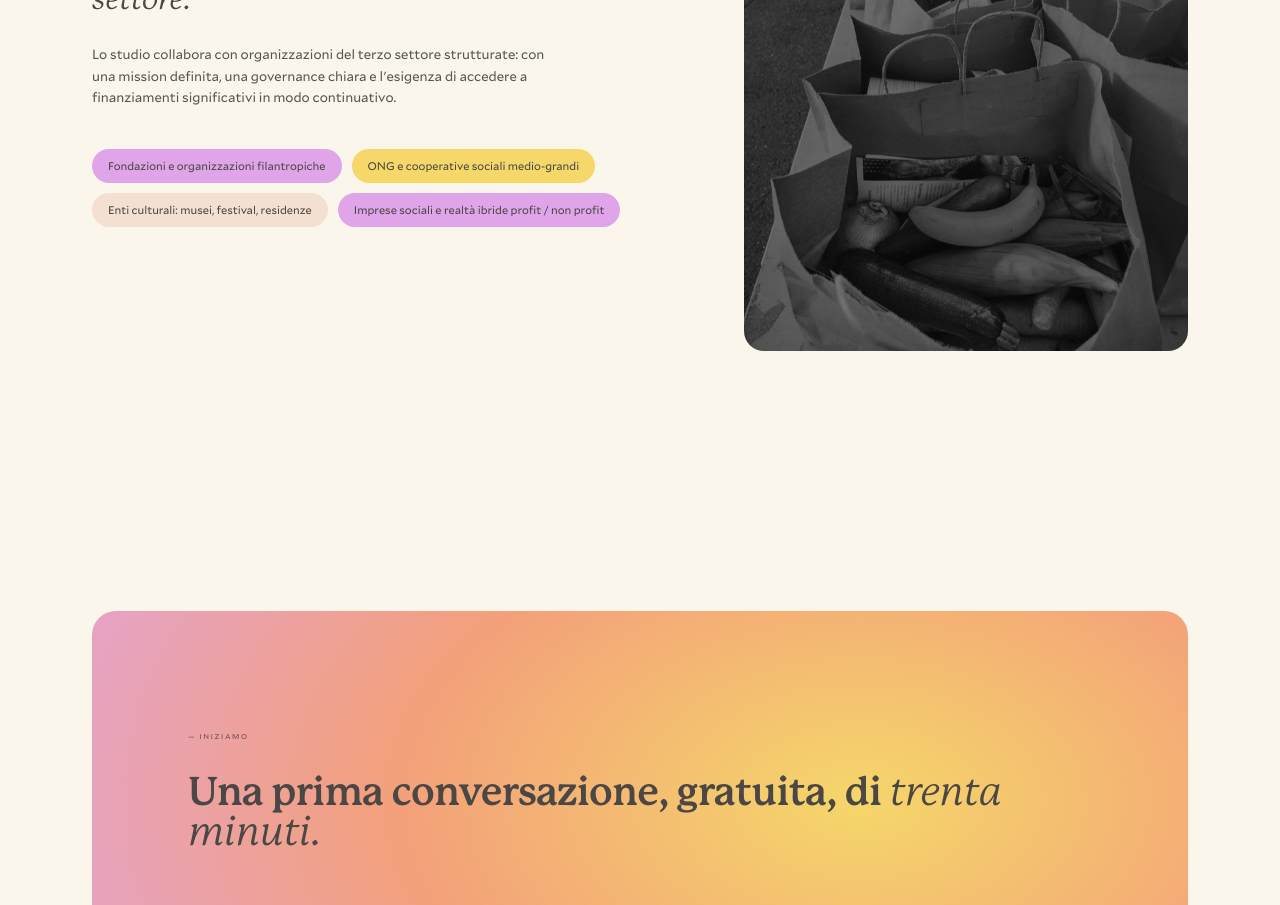
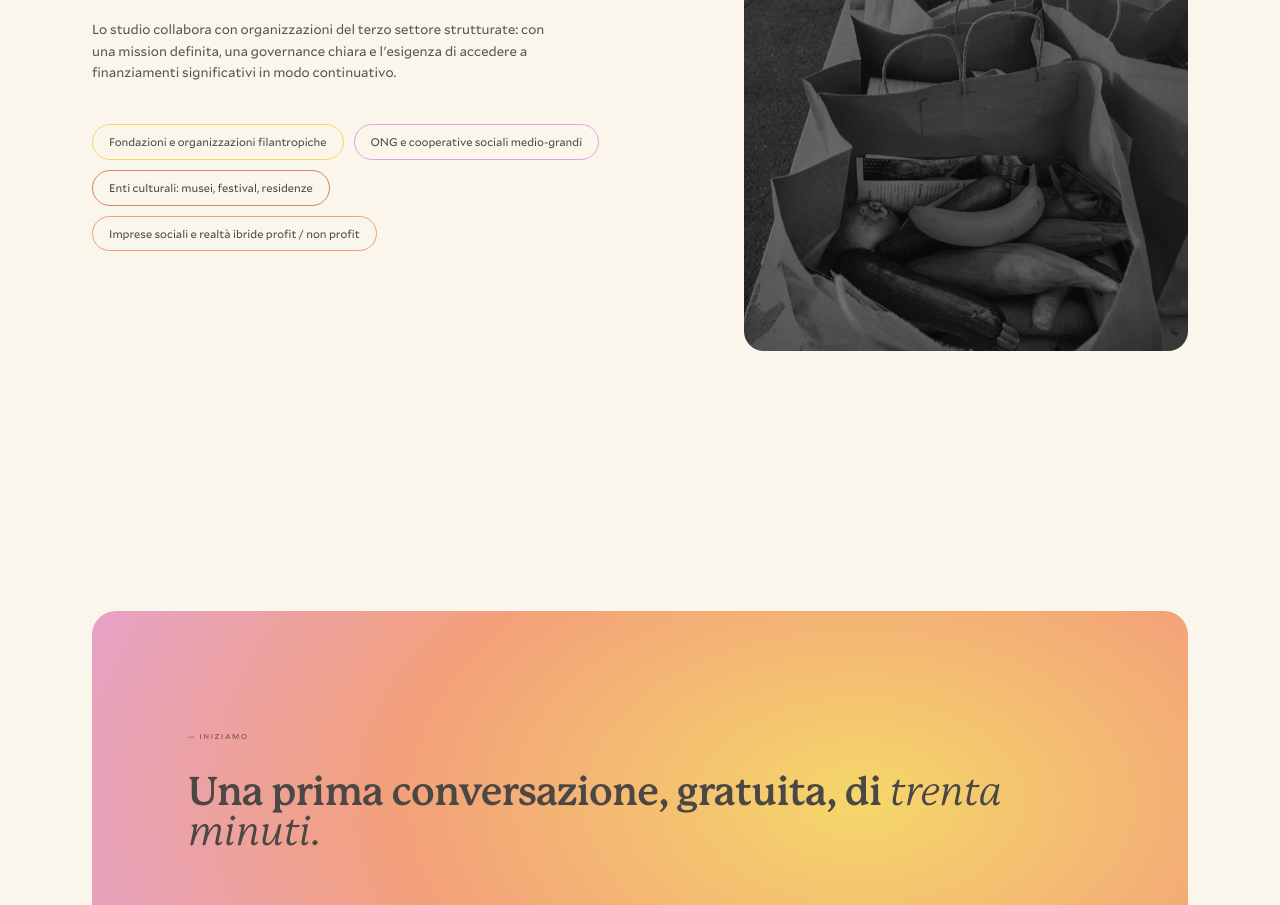
Before and after one commit to Giadasamw/noprofitzone_deploying, a Next.js app: page / in a window 1280 px wide. Shown: the part 5540-6445 px from the top of the page. Built offline with nearby package versions, Linux system fonts and the light colour scheme.

Commit message:
style: update tag pills style in Per chi lavoriamo
Apply transparent backgrounds and solid borders to tag pills.

```diff
--- a/src/components/ForWhom.tsx
+++ b/src/components/ForWhom.tsx
@@ -1,15 +1,9 @@
-const chips: { label: string; variant: "yellow" | "lilac" | "peach" }[] = [
-  { label: "Fondazioni e organizzazioni filantropiche", variant: "lilac" },
-  { label: "ONG e cooperative sociali medio-grandi", variant: "yellow" },
-  { label: "Enti culturali: musei, festival, residenze", variant: "peach" },
-  { label: "Imprese sociali e realtà ibride profit / non profit", variant: "lilac" },
+const chips: { label: string; borderColor: string }[] = [
+  { label: "Fondazioni e organizzazioni filantropiche", borderColor: "#f5d76a" },
+  { label: "ONG e cooperative sociali medio-grandi", borderColor: "#e0a4e8" },
+  { label: "Enti culturali: musei, festival, residenze", borderColor: "#d9825f" },
+  { label: "Imprese sociali e realtà ibride profit / non profit", borderColor: "#f3a07a" },
 ];
-
-const chipBg: Record<string, string> = {
-  yellow: "var(--accent-yellow)",
-  lilac: "var(--accent-lilac)",
-  peach: "var(--paper-2)",
-};
 
 export default function ForWhom() {
   return (
@@ -37,7 +31,8 @@ export default function ForWhom() {
                     padding: "8px 16px",
                     borderRadius: 999,
                     color: "var(--ink)",
-                    background: chipBg[c.variant],
+                    background: "transparent",
+                    border: `1.5px solid ${c.borderColor}`,
                   }}
                 >
                   {c.label}
```
